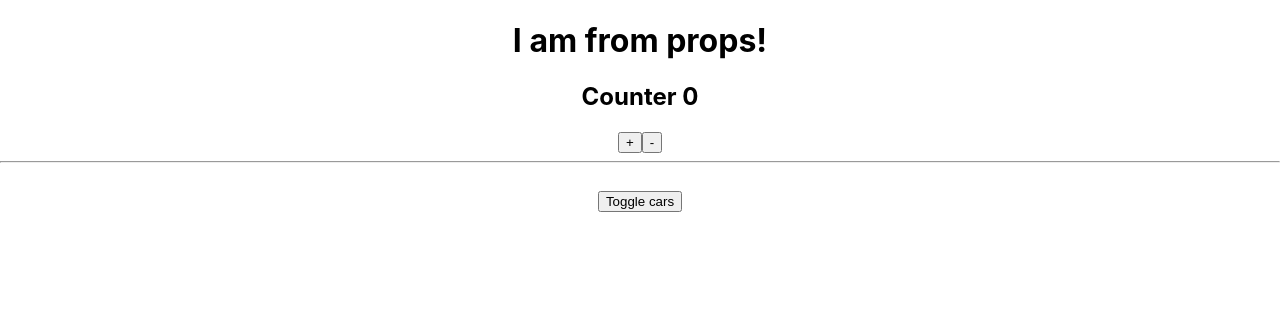
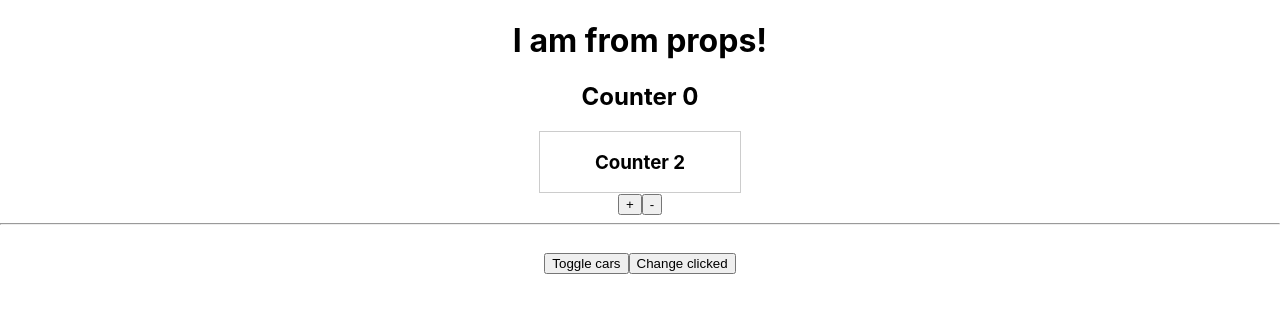
Before and after one commit to redline711/react-theory, a React (Create React App) app: page / in a window 1280 px wide. Shown: the top 312 px of the page. Built offline with nearby package versions, Linux system fonts and the light colour scheme.

Commit message:
5.15 Context API

```diff
--- a/src/App.js
+++ b/src/App.js
@@ -3,6 +3,8 @@ import './Car/Car.css'
 import Car from './Car/Car'
 import ErrorBoundary from './ErrorBoundary/errorBoundary'
 import Counter from './Counter/Counter'
+
+export const ClickedContext = React.createContext(false)
 
 class App extends Component {
 	constructor(props) {
@@ -10,6 +12,7 @@ class App extends Component {
 		super(props)
 
 		this.state = {
+			clicked: false,
 			cars: [
 				{ name: 'Ford', year: 2018 },
 				{ name: 'Audi', year: 2016 },
@@ -79,12 +82,18 @@ class App extends Component {
 				{/*<h1>{this.state.pageTitle}</h1>*/}
 				<h1>{this.props.title}</h1>
 
-				<Counter />
+				<ClickedContext.Provider value={this.state.clicked}>
+					<Counter />
+				</ClickedContext.Provider>
 
 				<hr />
 
 				<button style={{ marginTop: 20 }} onClick={this.toggleCarsHandler}>
 					Toggle cars
+				</button>
+
+				<button onClick={() => this.setState({ clicked: true })}>
+					Change clicked
 				</button>
 				<div
 					style={{
--- a/src/Counter/Counter.js
+++ b/src/Counter/Counter.js
@@ -1,5 +1,6 @@
 import React, { Component } from 'react'
 import Auxiliary from '../hoc/Auxiliary'
+import Counter2 from '../Counter2/Counter2'
 
 export default class Counter extends Component {
 	state = { counter: 0 }
@@ -16,6 +17,7 @@ export default class Counter extends Component {
 		return (
 			<Auxiliary>
 				<h2>Counter {this.state.counter}</h2>
+				<Counter2 />
 				<button onClick={this.addCounter}>+</button>
 				<button
 					onClick={() => this.setState({ counter: this.state.counter - 1 })}
--- /dev/null
+++ b/src/Counter2/Counter2.js
@@ -0,0 +1,19 @@
+import React from 'react'
+import { ClickedContext } from '../App'
+
+export default props => {
+	return (
+		<div
+			style={{
+				border: '1px solid #ccc',
+				width: 200,
+				margin: '0 auto'
+			}}
+		>
+			<h3>Counter 2</h3>
+			<ClickedContext.Consumer>
+				{clicked => (clicked ? <p>Clicked</p> : null)}
+			</ClickedContext.Consumer>
+		</div>
+	)
+}
```
